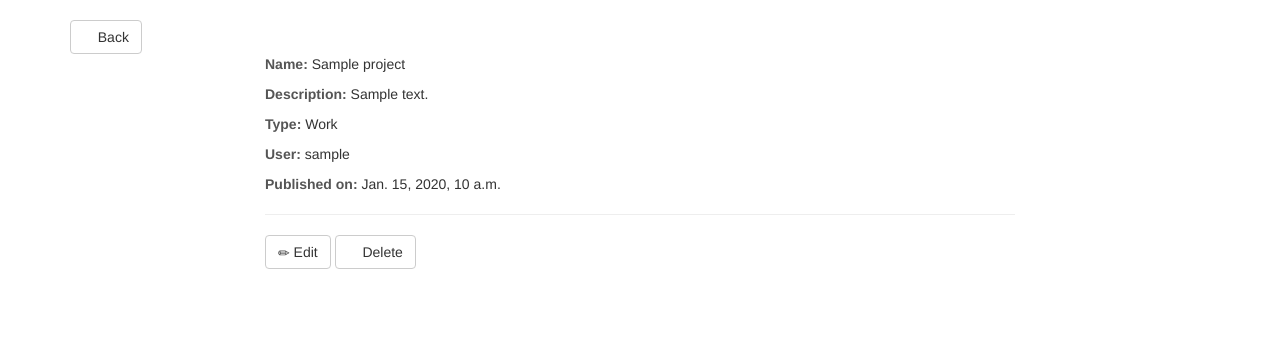
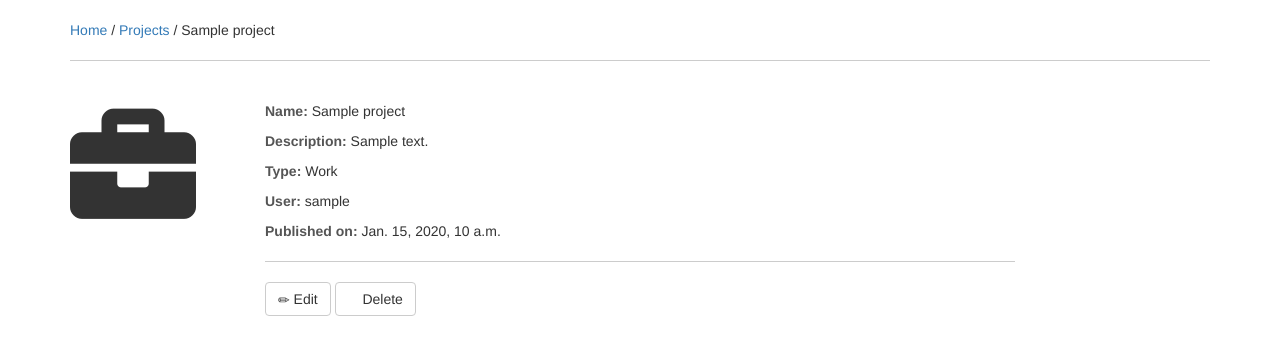
Before and after one commit to Garathd/Django-To-Do-List, a Django app: page /projects/1/ in a window 1280 px wide. Shown: the part 52-407 px from the top of the page. Run offline with Django 3.2, Linux system fonts and the light colour scheme; a user stored in the database is signed in; tables that the repository leaves empty hold one stand-in row (values such as "Sample post"); some libraries are stand-ins or nearby versions; some web fonts are replaced.

Commit message:
Added Breadcrumbs and Fixed Singular Project / Task View

```diff
--- a/accounts/templates/profileform.html
+++ b/accounts/templates/profileform.html
@@ -6,5 +6,6 @@
         {% csrf_token %}
         {{ form | as_bootstrap }}
         <button type="submit" class="btn btn-info">Save</button>
+        <a href="{% url 'profile' %}" class="btn btn-danger">Cancel</a>
     </form>
 {% endblock %}
--- a/dashboard/templates/dashboard.html
+++ b/dashboard/templates/dashboard.html
@@ -60,8 +60,8 @@
                 <h6>Personal:</h6>
                 <p class="font-weight-bold">{{ personal }}</p>
 
-                <p><a href="#" class="btn btn-success"><span class="glyphicon glyphicon-list-alt"></span> View Projects</a></p>
-                <p><a href="#" class="btn btn-primary"><span class="glyphicon glyphicon-pencil"></span> Create Project</a></p>
+                <p><a href="{% url 'get_projects' %}" class="btn btn-success"><span class="glyphicon glyphicon-list-alt"></span> View Projects</a></p>
+                <p><a href="{% url 'create_project' %}" class="btn btn-primary"><span class="glyphicon glyphicon-pencil"></span> Create Project</a></p>
             </div>
         </div>
         <hr/>
--- a/projects/templates/projectinfo.html
+++ b/projects/templates/projectinfo.html
@@ -1,13 +1,21 @@
 {% extends 'base.html' %} {% block content %}
-
 <div class="row">
     <div class="col-md-12">
-        <a href="{% url 'get_projects' %}" class="btn btn-default"><span class="glyphicon glyphicon-arrow-left"></span> Back</a>
+        <a href="{% url 'dashboard' %}">Home</a> / <a href="{% url 'get_projects' %}"> Projects</a> / {{ project.name}}
+        <hr />
     </div>
 </div>
-
+&nbsp;
 <div class="row">
-    <div class="col-md-2"></div>
+    <div class="col-md-2">
+        <div class="project-view-icon">
+            {% if project.status == 'Work' %}
+            <i class="fas fa-briefcase"></i> {% elif project.status == 'Education' %}
+            <i class="fas fa-graduation-cap"></i> {% elif project.status == 'Personal' %}
+            <i class="fas fa-users"></i> {% endif %} &nbsp;
+        </div>
+        <br />
+    </div>
     <div class="col-md-8">
         <p><span class="boldtext">Name: </span> {{ project.name}}</p>
         <p><span class="boldtext">Description: </span> {{ project.description }}</p>
--- a/requirements.txt
+++ b/requirements.txt
@@ -10,8 +10,8 @@ docutils==0.14
 gunicorn==19.9.0
 idna==2.8
 jmespath==0.9.4
-Pillow==3.4.2
-psycopg2==2.8.2
+Pillow==6.0.0
+psycopg2-binary==2.8.2
 python-dateutil==2.8.0
 pytz==2019.1
 requests==2.21.0
--- a/static/css/custom.css
+++ b/static/css/custom.css
@@ -64,6 +64,15 @@ input[name="screenshot"], input[name="picture"] {
     margin-bottom: 1% !important;
 }
 
+.project-view-icon > .fas{
+    font-size: 9em !important;
+    margin-bottom: 1% !important;
+}
+
 .featured-break{
     margin-bottom: 4.4% !important;
 }
+
+hr{
+    border-top: 1px solid #ccc !important;
+}
```
Also changed, not shown: accounts/templates/profile.html (+10 -1 lines), projects/templates/project_tasks.html (+8 -1 lines), projects/templates/projects.html (+9 -1 lines), tasks/templates/taskinfo.html (+18 -10 lines), tracker/settings.py (+6 -4 lines).
